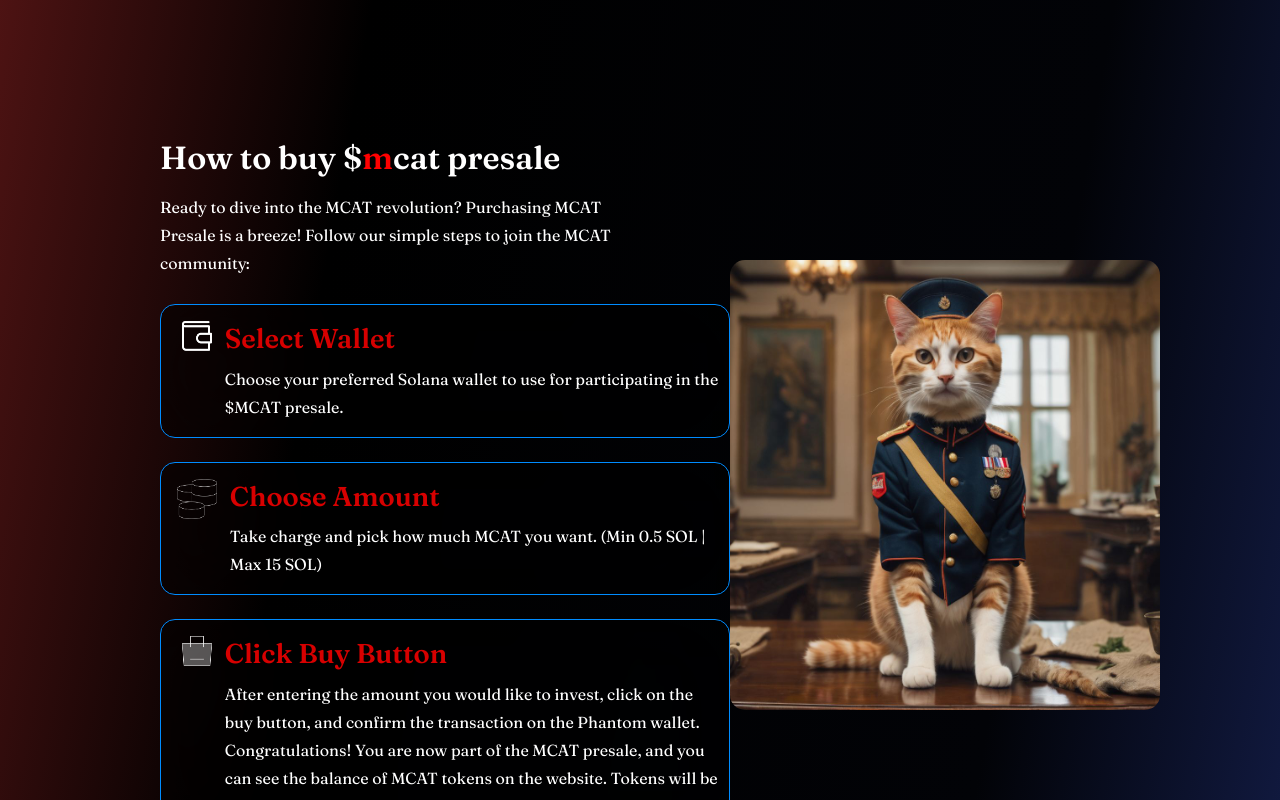
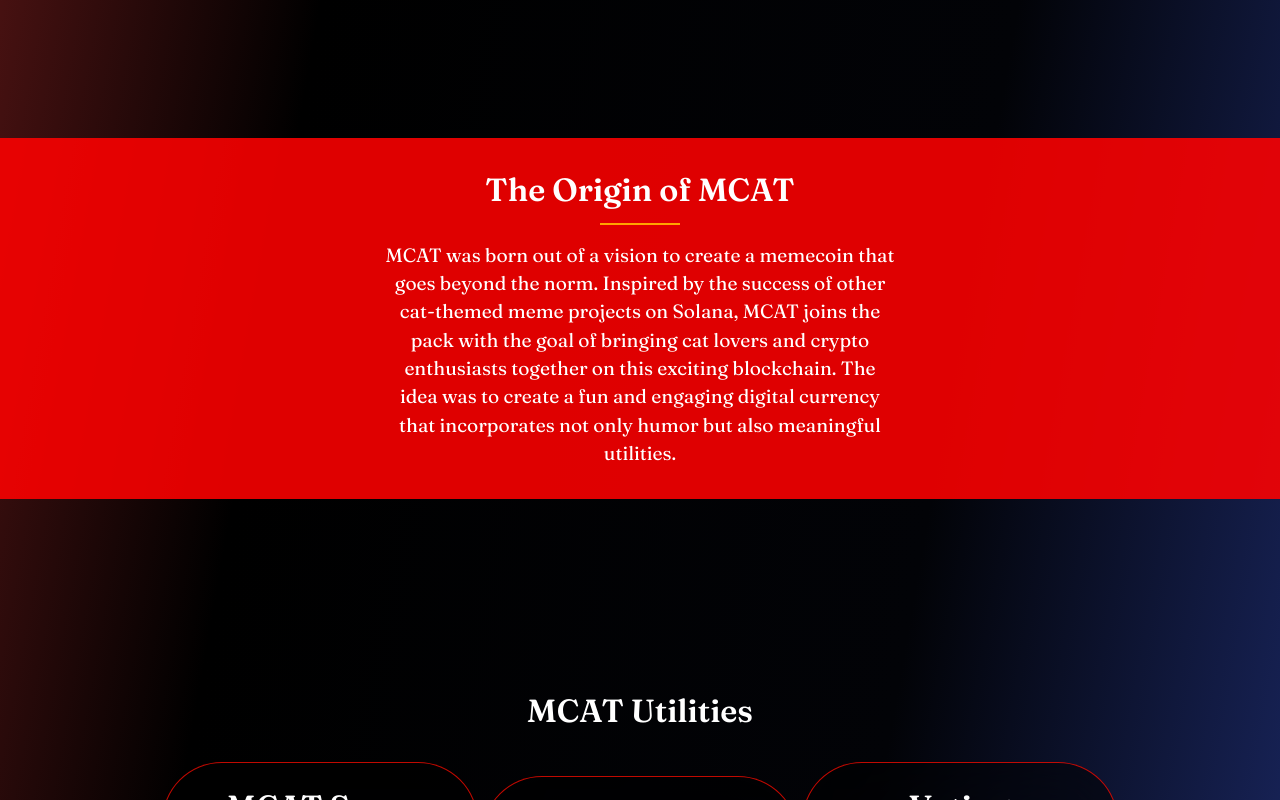
Before and after one commit to Mcatonsol/militarycatonsol, a Next.js app: page / in a window 1280 px wide. Shown: the part 2840-3640 px from the top of the page. Built offline with nearby package versions, Linux system fonts and the light colour scheme.

Commit message:
modified layout

```diff
--- a/app/components/About/About.jsx
+++ b/app/components/About/About.jsx
@@ -11,14 +11,14 @@
                 MCAT was born out of a vision to create a memecoin that goes beyond the norm. Inspired by the success of other cat-themed meme projects on Solana, MCAT joins the pack with the goal of bringing cat lovers and crypto enthusiasts together on this exciting blockchain. The idea was to create a fun and engaging digital currency that incorporates not only humor but also meaningful utilities.
             </p>
         </div>
-        <div className="right">
+        {/* <div className="right">
              <h2>
                 What is MCAT
             </h2>
             <p>
                 MCAT is a revolutionary digital currency on the Solana blockchain. It is designed for simplicity, security, and accessibility, providing a seamless crypto experience for both experienced traders and curious beginners. As a memecoin, ROSHI represents a movement to make Solana more inclusive and welcoming for everyone.
             </p>
-        </div>
+        </div> */}
     </div>
   )
 }
--- a/app/components/About/styles.scss
+++ b/app/components/About/styles.scss
@@ -17,6 +17,7 @@
       font-weight: 600;
       margin: 0 0 2rem 0;
       position: relative;
+      text-align: center;
       &::after {
         content: "";
         width: 5rem;
@@ -24,6 +25,8 @@
         background-color: orange;
         position: absolute;
         left: 0;
+        right: 0;
+        margin: auto;
         bottom: -1rem;
       }
       @media screen and (max-width: 320px) {
@@ -36,6 +39,7 @@
       font-weight: normal;
       font-size: 1.2rem;
       line-height: 1.77rem;
+      text-align: center;
       //   margin: 0 0 1.7rem 0;
 
       @media screen and (max-width: 679px) {
@@ -52,7 +56,7 @@
   }
 
   .left {
-    margin-right: 2rem;
+    // margin-right: 2rem;
     @media screen and (max-width: 679px) {
       margin: 0 0 1rem 0;
     }
--- a/app/components/CardCounter/styles.scss
+++ b/app/components/CardCounter/styles.scss
@@ -82,6 +82,7 @@
         border-width: thin;
         &::placeholder {
           color: white;
+          font-weight: 900;
         }
         &:focus {
           box-shadow: 2px 3.3px 10px 0px rgba(216, 28, 188, 0.75);
--- a/app/components/Main/Main.jsx
+++ b/app/components/Main/Main.jsx
@@ -20,7 +20,7 @@
                 <Image src={images.mcat2} alt='live image' width={430} height={450} placeholder='blur'/>
             </div>
         </div>
-        <div className="buy" id='buy'>
+        {/* <div className="buy" id='buy'>
             <div className="left">
                 <h2>
                     How to buy $<span>m</span>cat presale
@@ -69,7 +69,7 @@
             <div className="right">
                         <Image src={images.mcat5} alt='buy cat image' width={430} height={450}/>
             </div>
-        </div>
+        </div> */}
         <About/>
         <UtilitySection/>
         <Why/>
```
